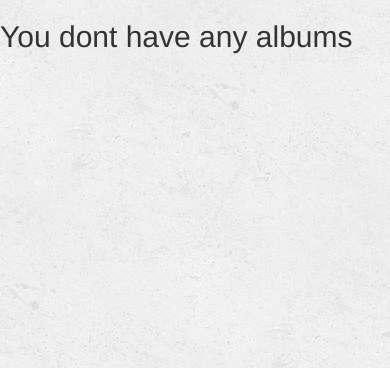
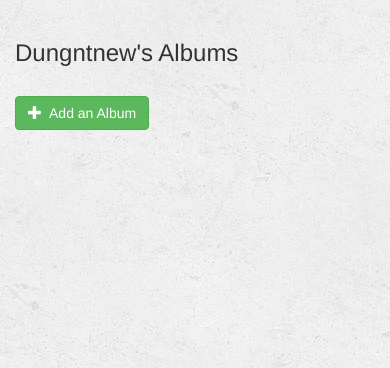
Before and after one commit to dungntnew/fabploy, a Django app: page /music/ in a window 390 px wide. Shown: the part 52-420 px from the top of the page. Run offline with Django 3.2, Linux system fonts and the light colour scheme; data that the repository does not hold is empty; some libraries are stand-ins or nearby versions.

Commit message:
customize view for album

```diff
--- a/music/templates/music/index.html
+++ b/music/templates/music/index.html
@@ -1,16 +1,62 @@
 {% extends 'music/base.html' %}
 
 {% block body %}
-    {% if all_albums %}
-    <ul>
+<div class="albums-container container-fluid">
+
+    <!-- Albums -->
+    <div class="row">
+        <div class="col-sm-12">
+            <h3>Dungntnew's Albums</h3>
+        </div>
+
+        {% if all_albums %}
         {% for album in all_albums %}
-        <li><a href="{% url 'music:detail'  album.id %}"> {{ album.album_title }}</a></li>
+        <div class="col-sm-4 col-lg-2">
+            <div class="thumbnail">
+                <a href="{% url 'music:detail' album.id %}">
+                    <img src="{{ album.album_logo }}" class="img-responsive">
+                </a>
+                <div class="caption">
+                    <h2>{{ album.album_title }}</h2>
+                    <h4>{{ album.artist }}</h4>
+
+                    <!-- View Details -->
+                    <a href="{% url 'music:detail' album.id %}" class="btn btn-primary btn-sm" role="button">View
+                        Details</a>
+
+                    <!-- Delete Album -->
+                    <form action="#" method="post" style="display: inline;">
+                        {% csrf_token %}
+                        <input type="hidden" name="album_id" value="{{ album.id }}"/>
+                        <button type="submit" class="btn btn-default btn-sm">
+                            <span class="glyphicon glyphicon-trash"></span>
+                        </button>
+                    </form>
+
+                    <!-- Favorite Album -->
+                    <a href="#" class="btn btn-default btn-sm btn-favorite" role="button">
+                        <span class="glyphicon glyphicon-star {% if album.is_favorite %}active{% endif %}"></span>
+                    </a>
+
+                </div>
+            </div>
+        </div>
+        {% cycle '' '' '' '' '' '<div class="clearfix visible-lg"></div>' %}
         {% endfor %}
-    </ul>
-    {% else %}
-    <h2>You dont have any albums</h2>
-    {% endif %}
 
+        {% else %}
+        <div class="col-sm-12">
+            <br>
+            <a href="#">
+                <button type="button" class="btn btn-success">
+                    <span class="glyphicon glyphicon-plus"></span>&nbsp; Add an Album
+                </button>
+            </a>
+        </div>
+        {% endif %}
+    </div>
+
+</div>
 {% endblock %}
 
 <!--
```
